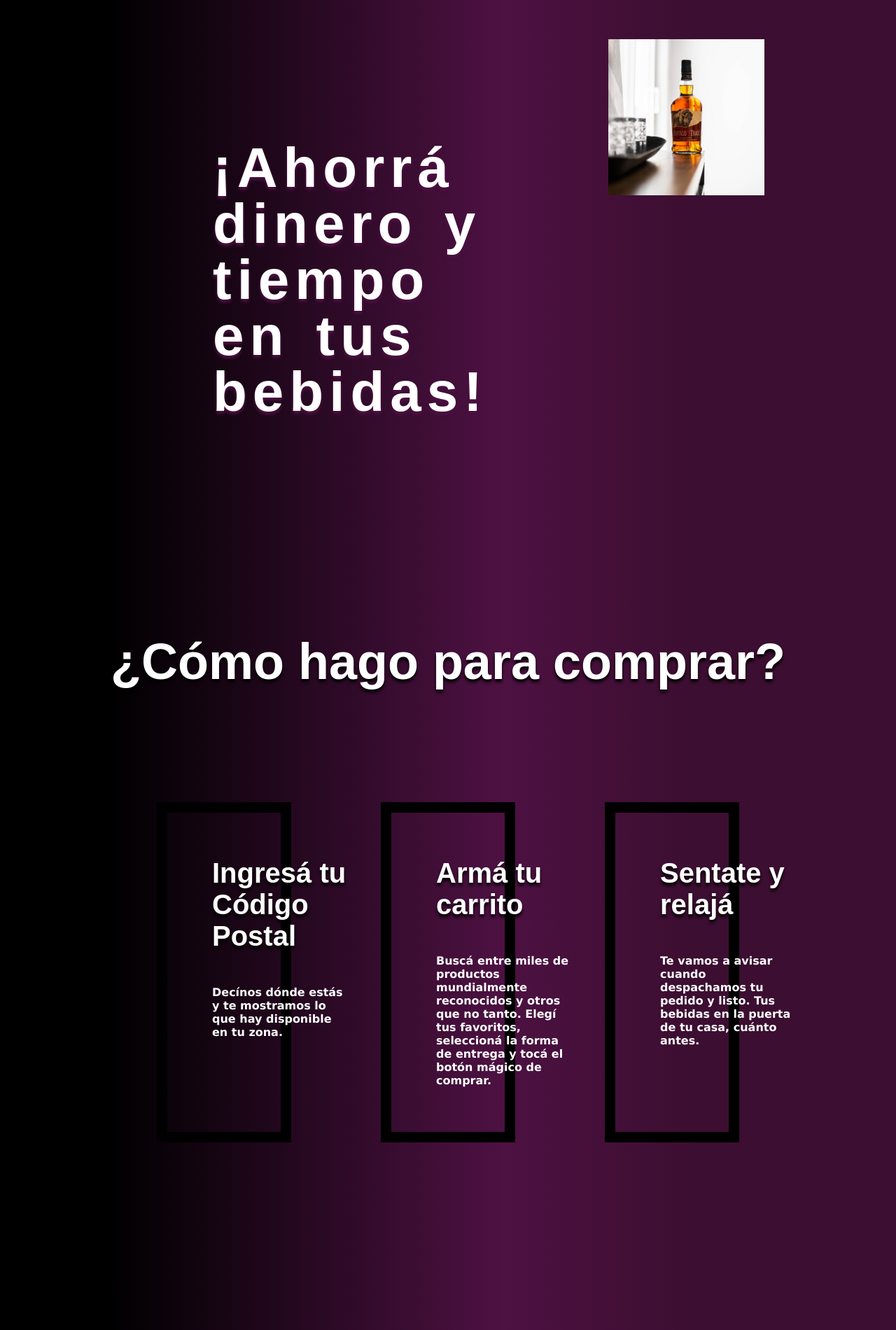
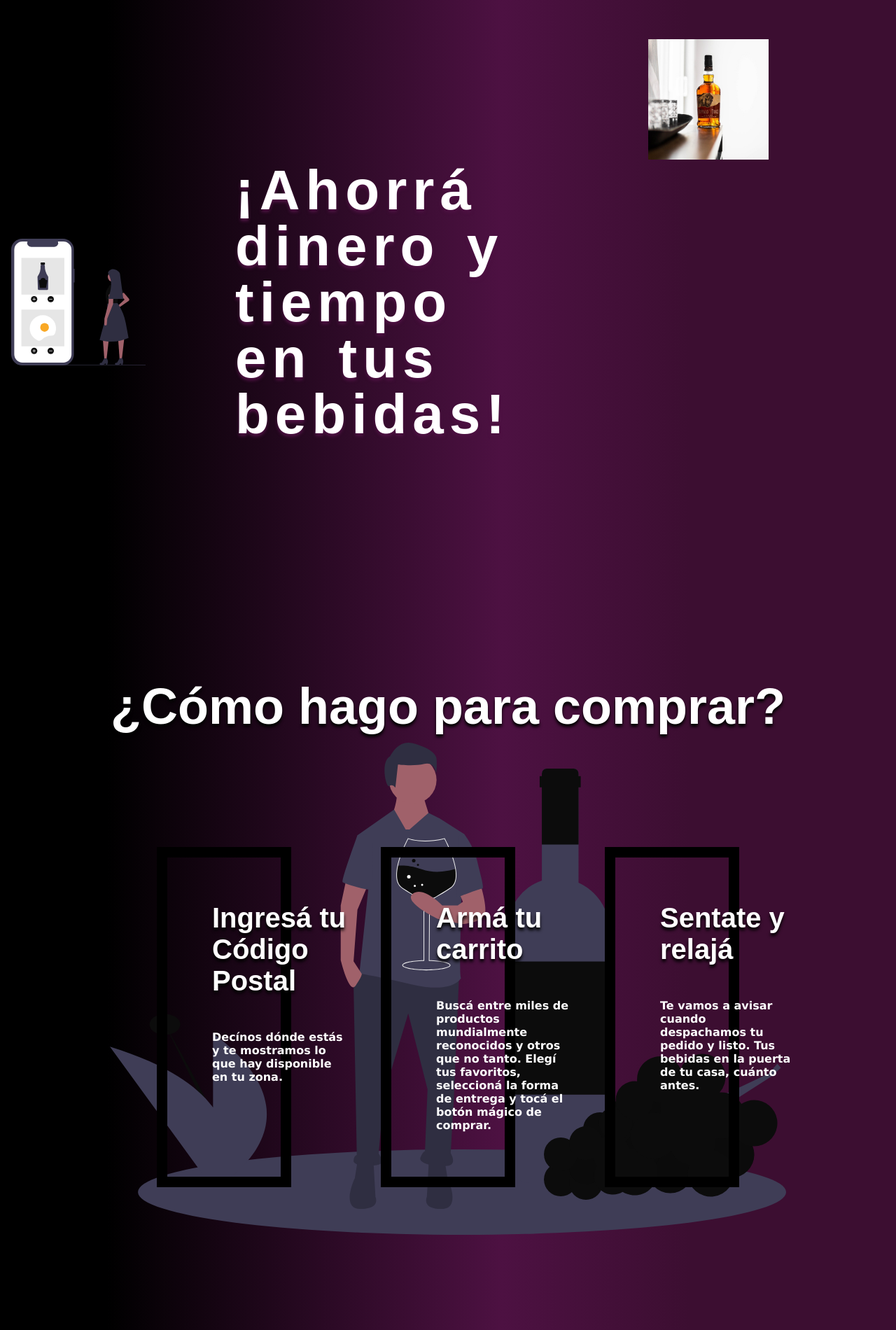
Before and after one commit to jlopezbentancour/Proyecto, a plain HTML site: page index.html in a window 1280 px wide. Shown: the part 200-2100 px from the top of the page at 70% size. Drawn offline with nearby package versions, Linux system fonts and the light colour scheme; a web font is replaced by a local one.

Commit message:
background

```diff
--- a/style.css
+++ b/style.css
@@ -79,7 +79,7 @@ body {
 }
 
 h1 {
-    color: white;
+
     font-size: 4rem;
     font-family: "Poppins", sans-serif;
     font-weight: 400;
@@ -87,7 +87,8 @@ h1 {
     line-height: 1;
     color: #ffffff;
     text-shadow: 0px 4px 4px rgba(77, 17, 66, 1);
-    margin: 4rem;
+    margin: 6rem;
+
     padding: 5rem;
     word-spacing: 0.5rem;
     letter-spacing: 0.5rem;
@@ -101,6 +102,10 @@ h1 {
     display: flex;
     justify-content: center;
     padding: 10rem;
+    background-image: url(imagenes/undraw_online_groceries_a02y.svg);
+    background-repeat: no-repeat;
+    background-position: 1rem;
+    background-size: 15%;
 
 }
 
@@ -108,6 +113,8 @@ h1 {
     overflow: hidden;
     width: 80%;
     margin: auto;
+
+
 }
 
 .carrusel li {
@@ -173,7 +180,11 @@ h1 {
 
 /*------------FIN-SECTION1---SECTION-2----*/
 
-.section2 {}
+.section2 {
+    background-image: url("imagenes/undraw_wine_tasting_-30-vw.svg");
+    background-repeat: no-repeat;
+    background-position: center;
+}
 
 .titulo2 {
     font-size: 4.5rem;
@@ -230,8 +241,8 @@ h1 {
     border: solid 2px black;
     position: relative;
     margin-top: 33%;
-    bottom:0;
-    width:100%;
+    bottom: 0;
+    width: 100%;
 
 }
 
@@ -250,14 +261,14 @@ h1 {
 
 
 
-.contenedorfuter{
+.contenedorfuter {
     display: flex;
     justify-content: space-around;
     color: white;
 
 }
 
-.listafuter{
+.listafuter {
     text-decoration: none;
     list-style: none;
     line-height: 2rem;
@@ -311,13 +322,11 @@ h1 {
 /*------------FIN-FOOTER---ZNDE--------*/
 
 
-.contenedorzonas{
-
-
+.contenedorzonas {
 
 }
 
-.tituloentrega{
+.tituloentrega {
     color: #ffffff;
     text-shadow: 0px 4px 4px rgb(0, 0, 0);
     font-family: "Poppins", sans-serif;
@@ -330,7 +339,7 @@ h1 {
 
 }
 
-.textoentrega{
+.textoentrega {
     color: white;
     font-size: 1.5rem;
     font-family: sans-serif;
@@ -338,15 +347,15 @@ h1 {
     padding-top: 3rem;
 }
 
-.mapazonas{
+.mapazonas {
     padding-left: 32rem;
     margin-top: 6rem;
     object-fit: contain;
     transition: 1s;
 
-    }
+}
 
-.mapazonas:hover{
+.mapazonas:hover {
     transform: scale(1.4);
 
 
```
Also changed, not shown: index.html (+2 -0 lines), imagenes/undraw_beer_xg5f.svg (added), imagenes/undraw_having_fun_re_vj4h.svg (added), imagenes/undraw_on_the_way_re_swjt.svg (added), imagenes/undraw_online_groceries_a02y.svg (added), imagenes/undraw_wine_tasting_-30-vw.svg (added).
